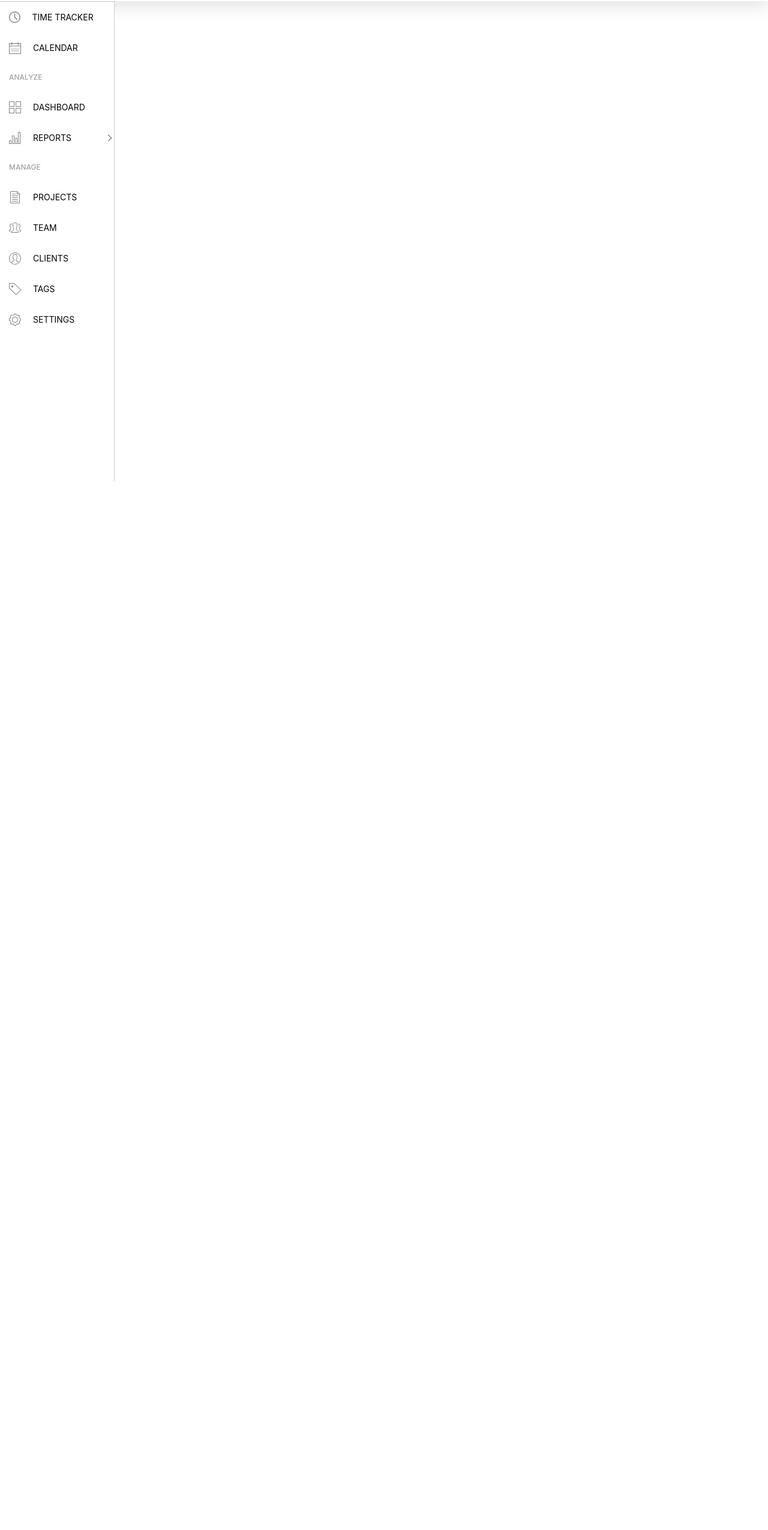
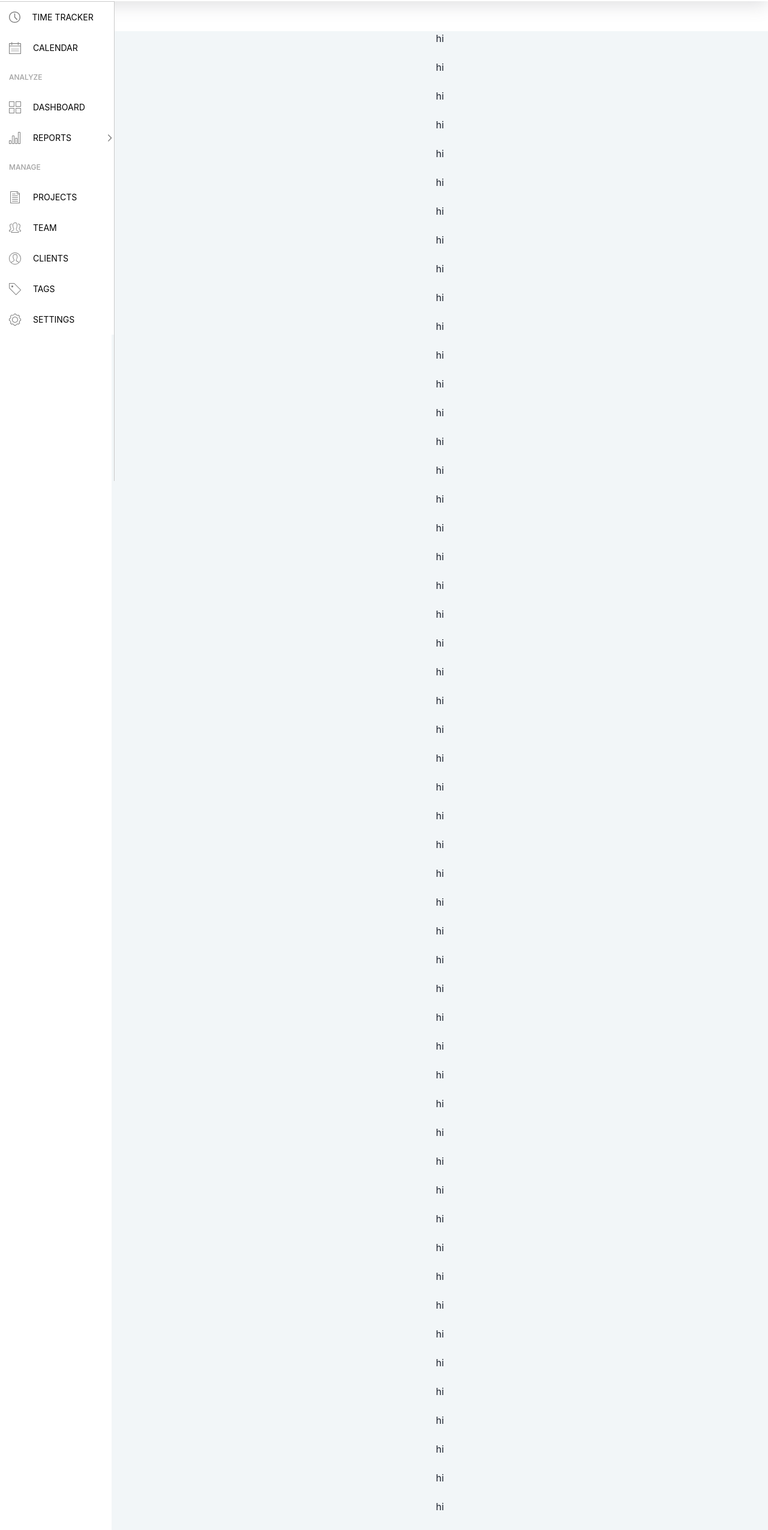
Before and after one commit to PratikMate/handy-string-7765, a React (Create React App) app in the folder client/: page /maincomponent in a window 1280 px wide. Shown: the part 48-2599 px from the top of the page at 60% size. Before the commit the page ends 800 px from the top, so only its background shows below. Built offline with nearby package versions, Linux system fonts and the light colour scheme.

Commit message:
Clockify Side and Main Navbar part completed with Animation

```diff
--- a/client/src/mainComponent/MainComponentApp.jsx
+++ b/client/src/mainComponent/MainComponentApp.jsx
@@ -7,11 +7,112 @@ const MainComponentApp = () => {
   const toggleNavbar = (x) => {
     setToggle(x)
   }
+
   return (
     <div>
         <Navbar props = {{toggle, toggleNavbar}} />
-        <div>
-            <SideNav props = {toggle}/>
+        <div style={{display:'flex'}}>
+            <div  style={toggle ? {width:"218px"} : {width:'53px'}}>
+              <SideNav props = {toggle}/>
+            </div>
+            <div style={{background:'#f2f6f8', width:'100%', marginTop:'50px'}}>
+              <h1>hi</h1><br/>
+              <h1>hi</h1><br/>
+              <h1>hi</h1><br/>
+              <h1>hi</h1><br/>
+              <h1>hi</h1><br/>
+              <h1>hi</h1><br/>
+              <h1>hi</h1><br/>
+              <h1>hi</h1><br/>
+              <h1>hi</h1><br/>
+              <h1>hi</h1><br/>
+              <h1>hi</h1><br/>
+              <h1>hi</h1><br/>
+              <h1>hi</h1><br/>
+              <h1>hi</h1><br/>
+              <h1>hi</h1><br/>
+              <h1>hi</h1><br/>
+              <h1>hi</h1><br/>
+              <h1>hi</h1><br/>
+              <h1>hi</h1><br/>
+              <h1>hi</h1><br/>
+              <h1>hi</h1><br/>
+              <h1>hi</h1><br/>
+              <h1>hi</h1><br/>
+              <h1>hi</h1><br/>
+              <h1>hi</h1><br/>
+              <h1>hi</h1><br/>
+              <h1>hi</h1><br/>
+              <h1>hi</h1><br/>
+              <h1>hi</h1><br/>
+              <h1>hi</h1><br/>
+              <h1>hi</h1><br/>
+              <h1>hi</h1><br/>
+              <h1>hi</h1><br/>
+              <h1>hi</h1><br/>
+              <h1>hi</h1><br/>
+              <h1>hi</h1><br/>
+              <h1>hi</h1><br/>
+              <h1>hi</h1><br/>
+              <h1>hi</h1><br/>
+              <h1>hi</h1><br/>
+              <h1>hi</h1><br/>
+              <h1>hi</h1><br/>
+              <h1>hi</h1><br/>
+              <h1>hi</h1><br/>
+              <h1>hi</h1><br/>
+              <h1>hi</h1><br/>
+              <h1>hi</h1><br/>
+              <h1>hi</h1><br/>
+              <h1>hi</h1><br/>
+              <h1>hi</h1><br/>
+              <h1>hi</h1><br/>
+              <h1>hi</h1><br/>
+              <h1>hi</h1><br/>
+              <h1>hi</h1><br/>
+              <h1>hi</h1><br/>
+              <h1>hi</h1><br/>
+              <h1>hi</h1><br/>
+              <h1>hi</h1><br/>
+              <h1>hi</h1><br/>
+              <h1>hi</h1><br/>
+              <h1>hi</h1><br/>
+              <h1>hi</h1><br/>
+              <h1>hi</h1><br/>
+              <h1>hi</h1><br/>
+              <h1>hi</h1><br/>
+              <h1>hi</h1><br/>
+              <h1>hi</h1><br/>
+              <h1>hi</h1><br/>
+              <h1>hi</h1><br/>
+              <h1>hi</h1><br/>
+              <h1>hi</h1><br/>
+              <h1>hi</h1><br/>
+              <h1>hi</h1><br/>
+              <h1>hi</h1><br/>
+              <h1>hi</h1><br/>
+              <h1>hi</h1><br/>
+              <h1>hi</h1><br/>
+              <h1>hi</h1><br/>
+              <h1>hi</h1><br/>
+              <h1>hi</h1><br/>
+              <h1>hi</h1><br/>
+              <h1>hi</h1><br/>
+              <h1>hi</h1><br/>
+              <h1>hi</h1><br/>
+              <h1>hi</h1><br/>
+              <h1>hi</h1><br/>
+              <h1>hi</h1><br/>
+              <h1>hi</h1><br/>
+              <h1>hi</h1><br/>
+              <h1>hi</h1><br/>
+              <h1>hi</h1><br/>
+              <h1>hi</h1><br/>
+              <h1>hi</h1><br/>
+              <h1>hi</h1><br/>
+              <h1>hi</h1><br/>
+              <h1>hi</h1><br/>
+            </div>
         </div>
     </div>
   )
```
